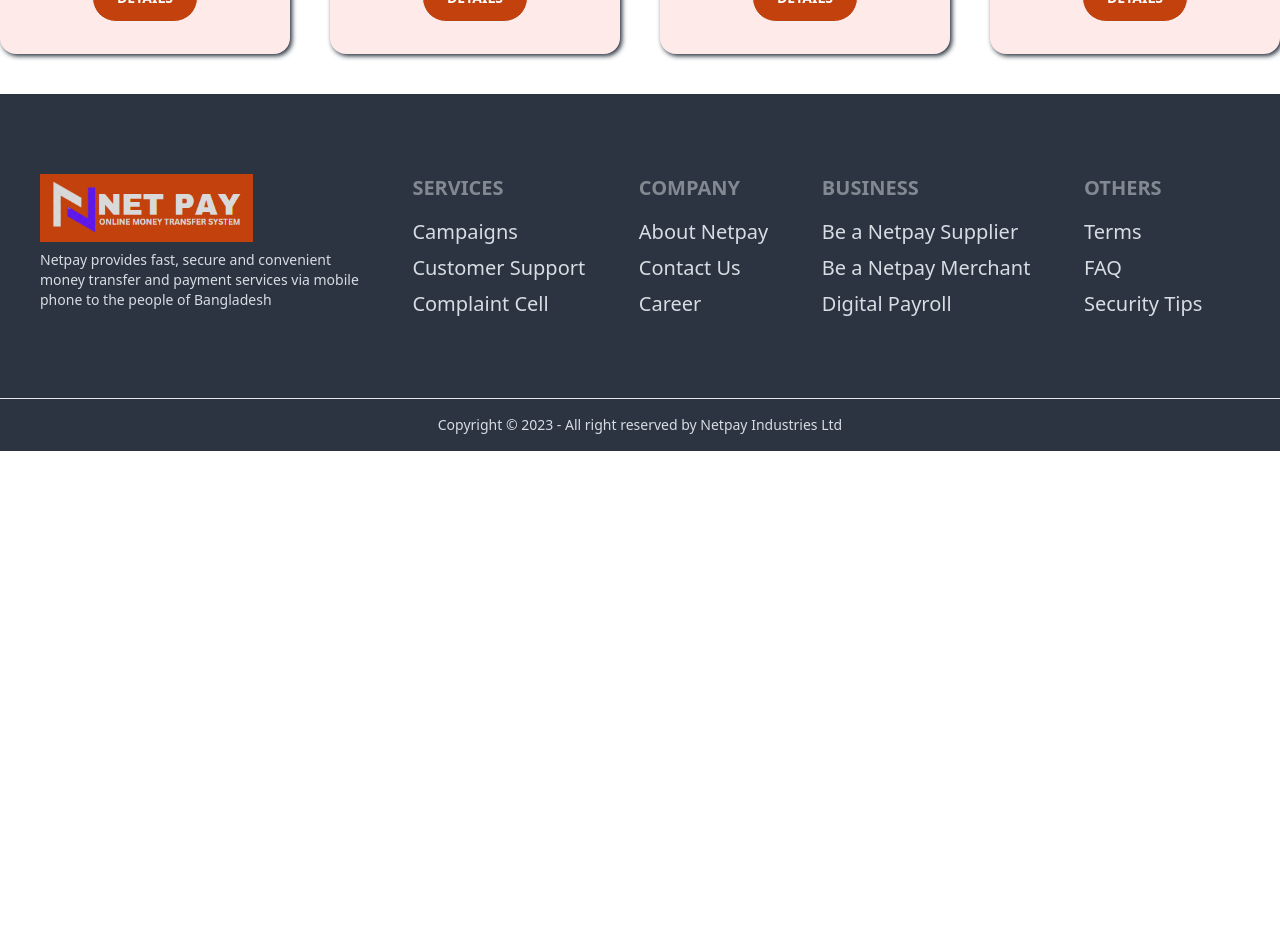
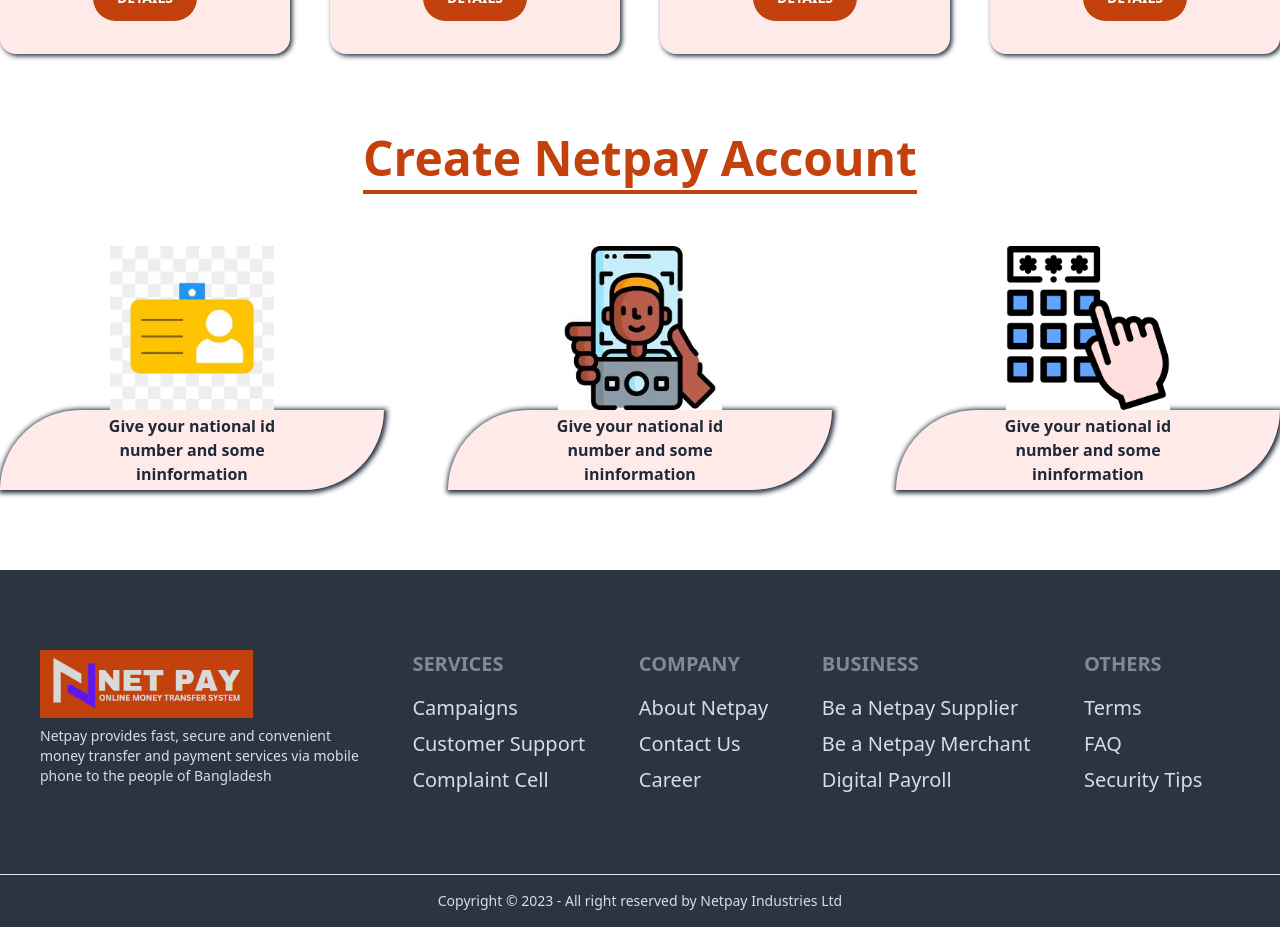
Before and after one commit to Mamun-Ur-Rashid/netpay, a React (Vite) app: page / in a window 1280 px wide. Shown: the part 1160-2087 px from the top of the page. Before the commit the page ends 1611 px from the top, so only its background shows below. Built offline with nearby package versions, Linux system fonts and the light colour scheme.

Commit message:
complete account system section

```diff
--- /dev/null
+++ b/src/pages/Home/AccountSystem/AccountSystem.jsx
@@ -0,0 +1,40 @@
+import React from 'react';
+import nid from '../../../assets/nid.jpg'
+import photo from '../../../assets/photo.jpg'
+import password from '../../../assets/pincode.png'
+
+const AccountSystem = () => {
+    return (
+        <div className='container mx-auto my-20'>
+            <h1 className="text-center font-bold text-5xl my-5"><span className="border-b-4 border-orange-700 text-orange-700">Create Netpay Account</span></h1>
+            <div className="md:flex justify-between mt-16">
+                <div className='w-[30%] '>
+                    <div className=''>
+                        <img className='mx-auto w-[164px] h-[164px]' src={nid} alt="" />
+                    </div>
+                    <div style={{borderRadius:"80px 0px 80px 0px",boxShadow: "1px 1px 5px 2px"}} className='w-full h-20 bg-[#FFEAEA] flex items-center justify-between'>
+                        <p className='px-20 font-bold text-center'>Give your national id number and some ininformation</p>
+                    </div>
+                </div>
+                <div className='w-[30%]'>
+                    <div className=''>
+                        <img className='mx-auto w-[164px] h-[164px]' src={photo} alt="" />
+                    </div>
+                    <div style={{borderRadius:"80px 0px 80px 0px", boxShadow: "1px 1px 5px 2px"}} className='w-full h-20 bg-[#FFEAEA] flex items-center justify-between'>
+                        <p className='px-20 font-bold text-center'>Give your national id number and some ininformation</p>
+                    </div>
+                </div>
+                <div className='w-[30%] '>
+                    <div className=''>
+                        <img className='mx-auto w-[164px] h-[164px]' src={password} alt="" />
+                    </div>
+                    <div style={{borderRadius:"80px 0px 80px 0px",boxShadow: "1px 1px 5px 2px"}} className='w-full h-20 bg-[#FFEAEA] flex items-center justify-between'>
+                        <p className='px-20 font-bold text-center'>Give your national id number and some ininformation</p>
+                    </div>
+                </div>
+            </div>
+        </div>
+    );
+};
+
+export default AccountSystem;
--- a/src/pages/Home/home/Home.jsx
+++ b/src/pages/Home/home/Home.jsx
@@ -1,6 +1,7 @@
 // import Banner from "../../Banner/Banner";
 import Banner from '../../Home/banner/Banner'
 import FinancialCard from "../../FinancialPlatform/FinancialCard/FinancialCard";
+import AccountSystem from '../AccountSystem/AccountSystem';
 
 const Home = () => {
     return (
@@ -8,6 +9,7 @@ const Home = () => {
             {/* <Banner></Banner> */}
             <Banner></Banner>
             <FinancialCard></FinancialCard>
+            <AccountSystem></AccountSystem>
 
         </div>
     );
```
